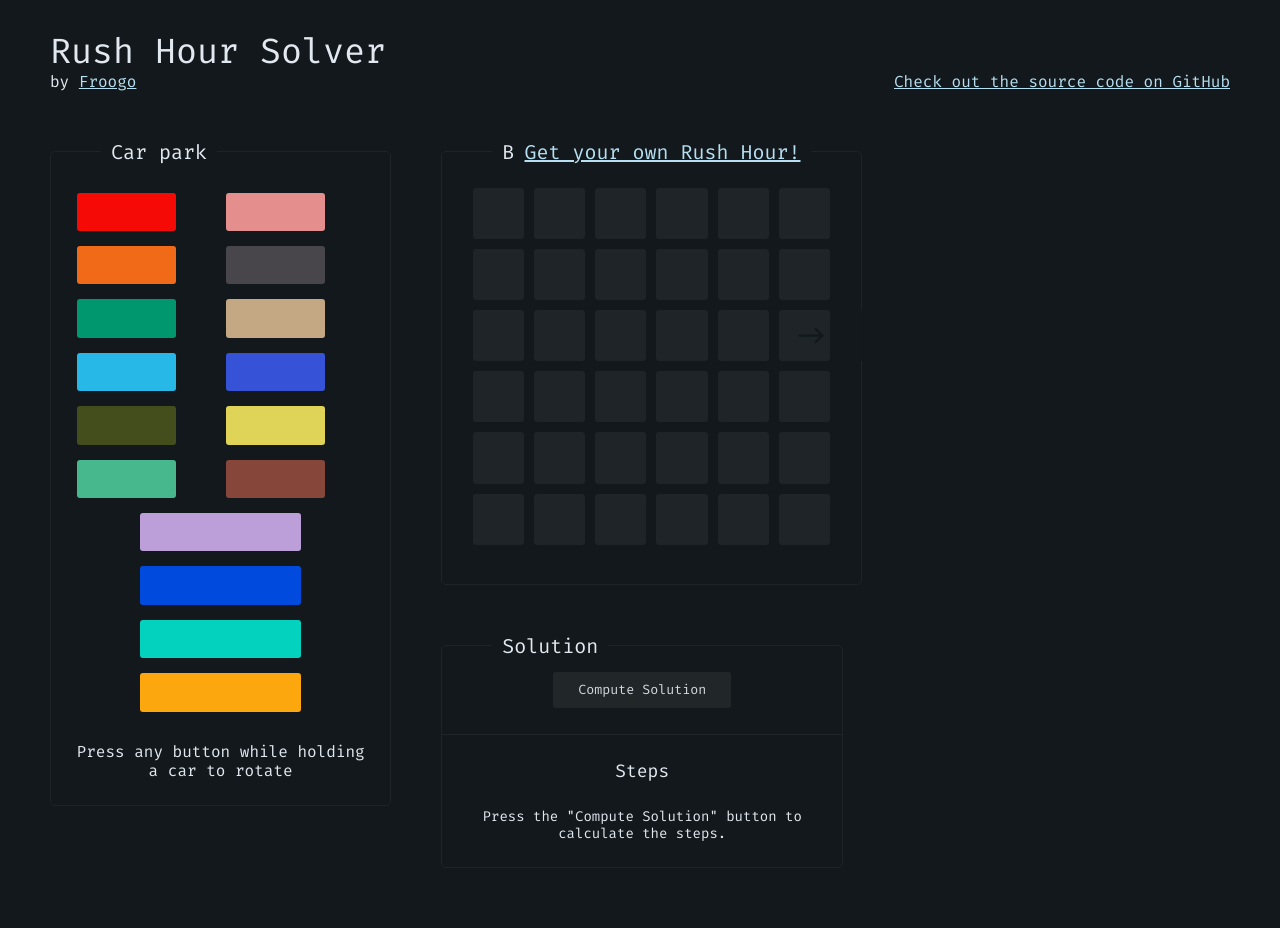
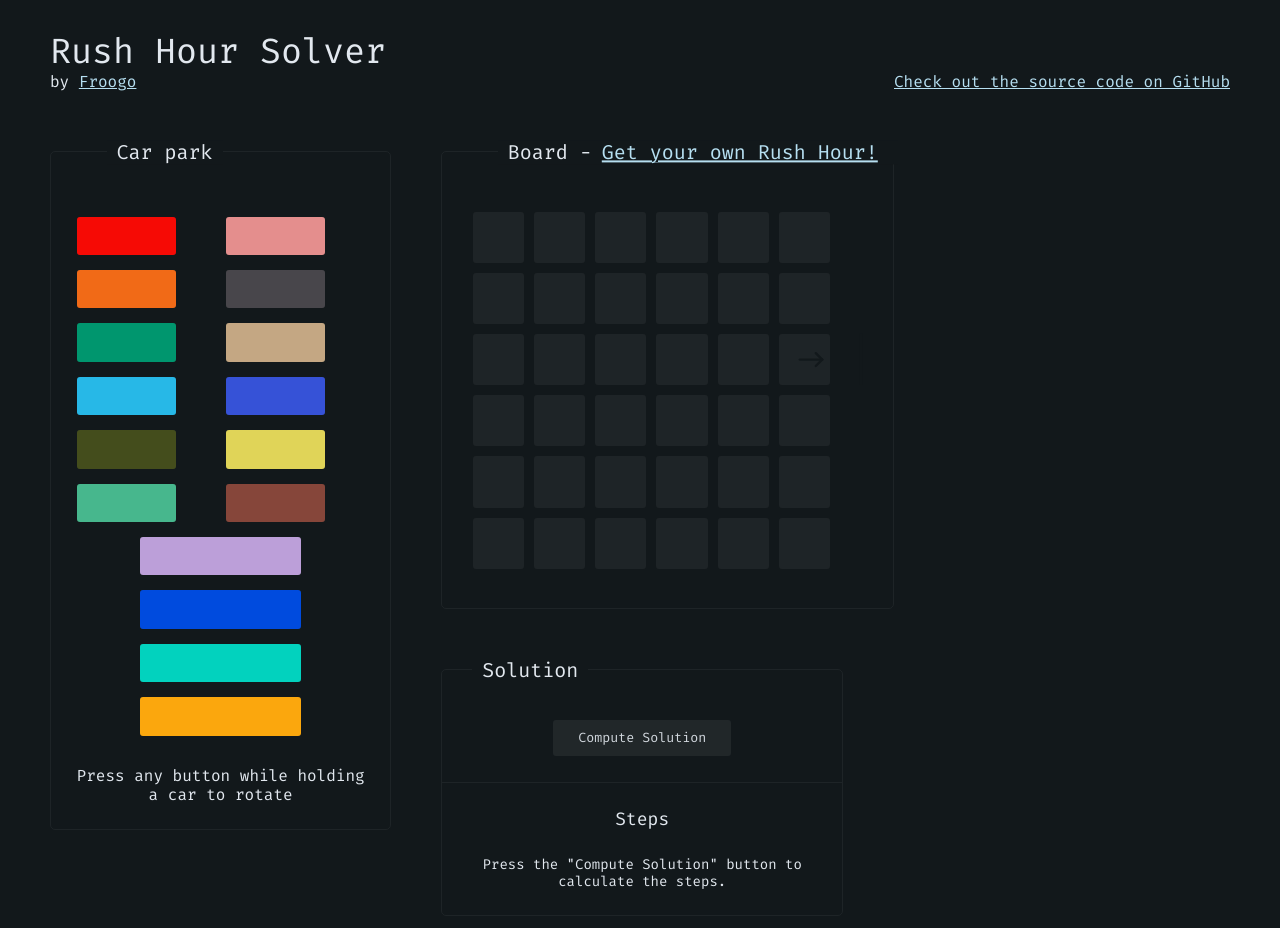
Before and after one commit to VolticFroogo/rush-hour-web, a React (Create React App) app: page / in a window 1280 px wide. Shown: the top 928 px of the page. Before the commit the page ends 898 px from the top, so only its background shows below. Built offline with nearby package versions, Linux system fonts and the light colour scheme.

Commit message:
Fixed context stacking issues
I hate CSS, transform and z-index just doesn't work.

```diff
--- a/src/App.css
+++ b/src/App.css
@@ -6,7 +6,6 @@ h1.Title {
 section {
     float: left;
     width: fit-content;
-    position: relative;
 
     border-style: solid;
     border-width: 1px;
@@ -18,17 +17,11 @@ section {
 }
 
 section .Title {
-    position: absolute;
+    width: fit-content;
     background-color: var(--background);
     font-size: 20px;
-    top: -12px;
-    left: 50px;
+    transform: translate(30px, calc(-2vw - 12px));
     padding: 0 10px;
-}
-
-section .Title.Right {
-    right: 50px;
-    left: auto;
 }
 
 section .Divider {
--- a/src/Board/Board.tsx
+++ b/src/Board/Board.tsx
@@ -17,11 +17,13 @@ class Board extends React.Component {
     render() {
         return (
             <section id="Board" ref={ this.myRef }>
-                <div className="Title">Board</div>
-                <a className="Title Right" target="_blank" rel="noreferrer"
-                   href="https://www.amazon.co.uk/s?k=rush+hour+puzzle+game&_encoding=UTF8&tag=froogo09-21&linkCode=ur2&linkId=d83c5a7b9fd1c68a04ace66acfbfde2a&camp=1634&creative=6738">
-                    Get your own Rush Hour!
-                </a>
+                <div className="Title">
+                    Board -
+                    <a className="Title Right" target="_blank" rel="noreferrer"
+                       href="https://www.amazon.co.uk/s?k=rush+hour+puzzle+game&_encoding=UTF8&tag=froogo09-21&linkCode=ur2&linkId=d83c5a7b9fd1c68a04ace66acfbfde2a&camp=1634&creative=6738">
+                        Get your own Rush Hour!
+                    </a>
+                </div>
                 <div ref={ this.columnsRef }>
                     <Column/>
                     <Column/>
--- a/src/Solution/Solution.css
+++ b/src/Solution/Solution.css
@@ -1,6 +1,10 @@
 #Solution {
     width: 400px;
     padding: 0;
+}
+
+#Solution .Title {
+    transform: translate(30px, -12px);
 }
 
 #Solution .Divider {
```
Also changed, not shown: src/Car/CarPool.css (line endings or trailing spaces).
